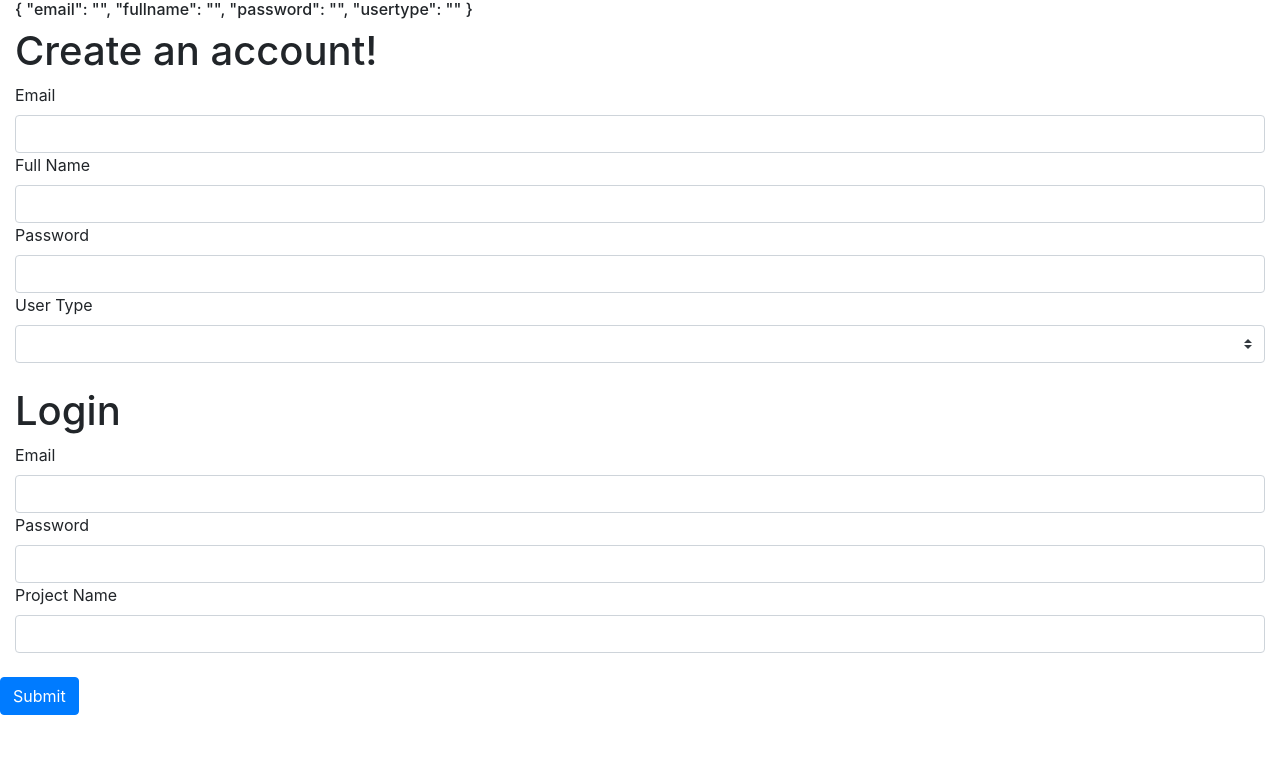
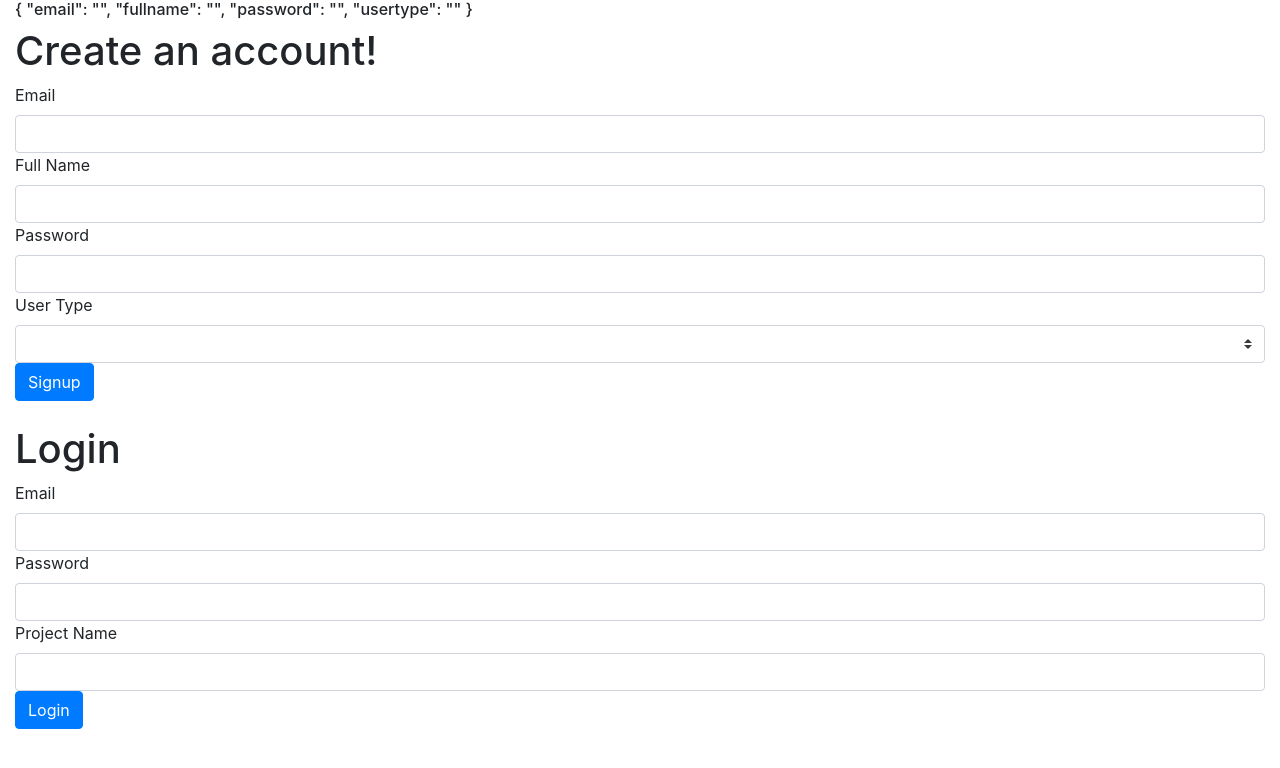
Before and after one commit to crixus72/madusonovidiuschatscrum, an Angular app: page / in a window 1280 px wide. Shown: the top 768 px of the page. Built offline with nearby package versions, Linux system fonts and the light colour scheme.

Commit message:
Latest working files

```diff
--- a/src/app/app.component.html
+++ b/src/app/app.component.html
@@ -1,4 +1,3 @@
 
 <app-signup></app-signup><br>
 <app-login></app-login><br>
-<button class="btn btn-primary">Submit</button>
--- a/src/app/login/login.component.html
+++ b/src/app/login/login.component.html
@@ -15,5 +15,6 @@
         <label>Project Name</label>
         <input type="text" class="form-control" name="projectname" ngModel>
       </div>
+      <button class="btn btn-primary">Login</button>
     </form>
 </div>
--- a/src/app/signup/signup.component.html
+++ b/src/app/signup/signup.component.html
@@ -24,6 +24,7 @@
           <option *ngFor = "let user of userTypes">{{ user }}</option>
         </select>
       </div>
+      <button class="btn btn-primary" >Signup</button>
 
     </form>
 </div>
```
